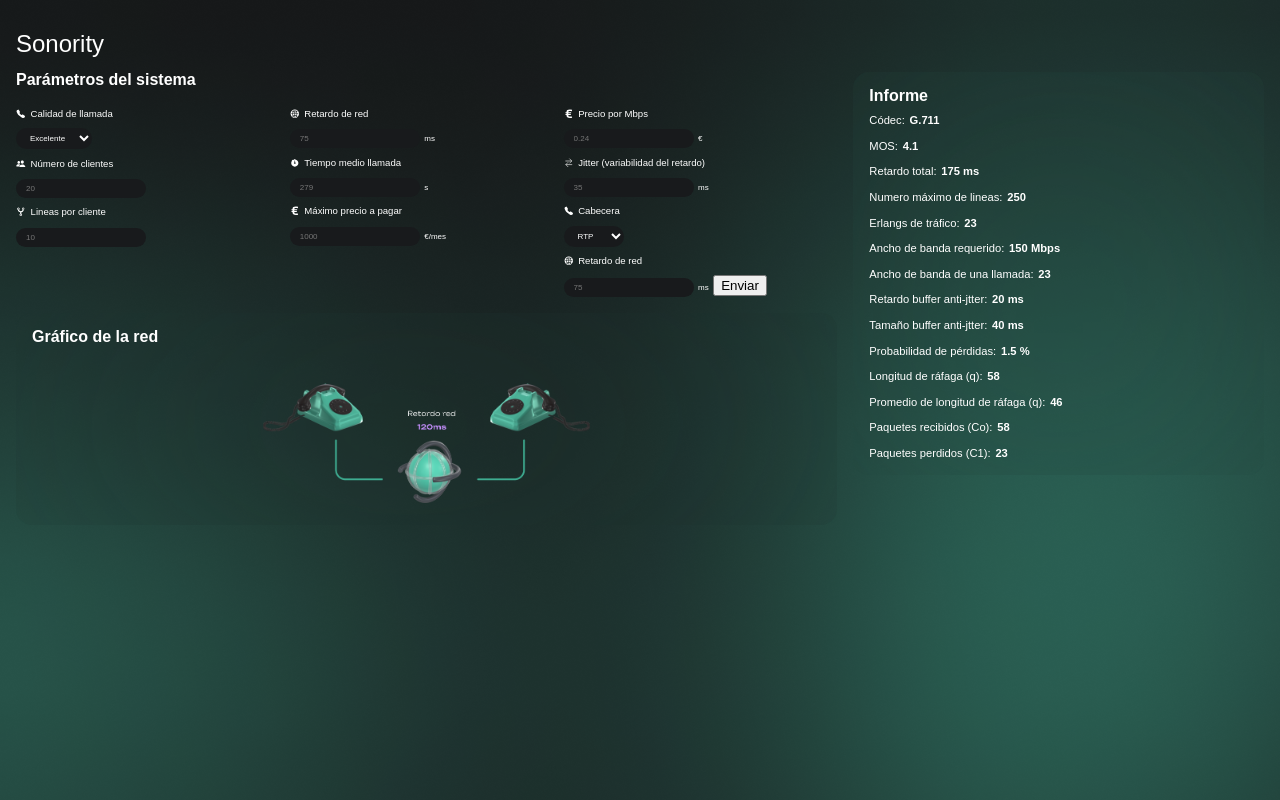
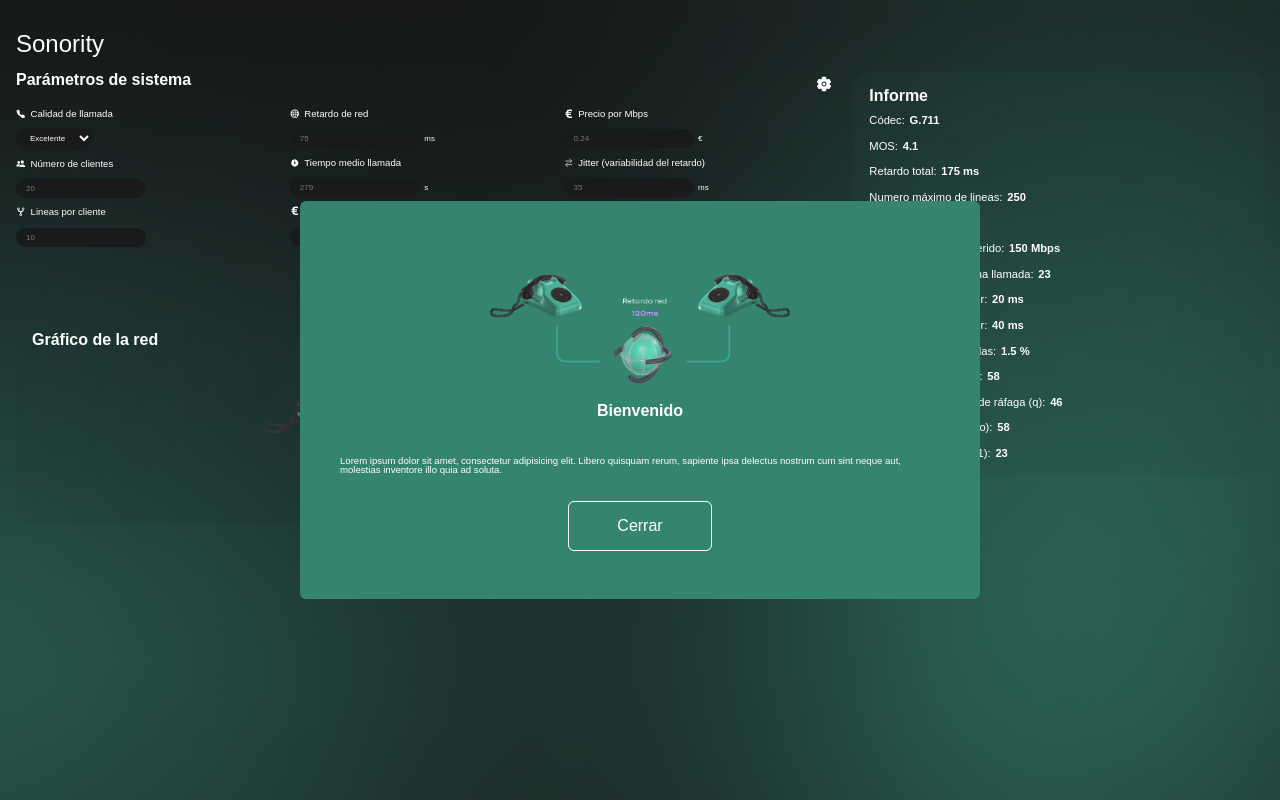
Before and after one commit to RodrigoGarciaLeon/SonorityApp, a plain HTML site: page frontend/index.html in a window 1280 px wide. Drawn offline with nearby package versions, Linux system fonts and the light colour scheme; a web font is replaced by a local one.

```diff
--- a/frontend/app.js
+++ b/frontend/app.js
@@ -1,3 +1,5 @@
+
+// Establecer la conexión WebSocket
 const ws = new WebSocket("ws://127.0.0.1:8082");
 
 ws.onopen = () => {
@@ -7,8 +9,8 @@ ws.onopen = () => {
 ws.onmessage = (event) => {
   console.log("Mensaje recibido:", event.data);
 
-    // Mostrar el resultado en el elemento con ID 'codec-result'
-    document.getElementById("codec-result").textContent = event.data;
+  // Mostrar el resultado de la raíz cuadrada en el elemento con id 'total-delay-result'
+  document.getElementById("total-delay-result").textContent = event.data + " ms";
 };
 
 ws.onclose = () => {
@@ -19,12 +21,14 @@ ws.onerror = (error) => {
   console.error("Error en WebSocket:", error);
 };
 
+// Función para enviar el retardo de red al servidor WebSocket
 function sendNetworkDelay() {
   const networkDelayInput = document.getElementById("network_delay").value;
 
   // Verificar que el WebSocket está abierto antes de enviar el mensaje
   if (ws.readyState === WebSocket.OPEN) {
-        ws.send(networkDelayInput);
+    ws.send(networkDelayInput);  // Enviar el valor del retardo de red
+    console.log("Enviado al servidor:", networkDelayInput);
   } else {
     console.error("WebSocket no está conectado");
   }
--- a/frontend/index.html
+++ b/frontend/index.html
@@ -11,6 +11,7 @@
       rel="stylesheet"
     />
     <script src="./app.js" defer></script>
+    <script src="js/main.js" defer></script>
     <title>Sonority</title>
   </head>
   <body>
@@ -18,7 +19,12 @@
     <div id="main-grid">
       <div id="left-grid">
         <section id="input-parameters">
-          <h2>Parámetros del sistema</h2>
+          <div id="title-and-codec">
+            <h2>Parámetros de sistema</h2>
+            <div id="add-codec-btn">
+              <ion-icon name="settings" id="add-codec" class="add-codec-icon"></ion-icon>
+            </div>
+          </div>
           <div id="input-parameters-grid">
             <div class="input-column">
               <div class="input-block">
@@ -168,5 +174,17 @@
       src="https://unpkg.com/ionicons@7.1.0/dist/ionicons/ionicons.esm.js"
     ></script>
     <script nomodule src="https://unpkg.com/ionicons@7.1.0/dist/ionicons/ionicons.js"></script>
-  </body>
+
+   <section class = "modal modal--show">
+    <div class=" modal_container">
+      <img src = "img/network_graph.png" class = modal_img>
+      <h2 class = "moddla__tittle"> Bienvenido</h2>
+      <p class = "modal__paragrpah"> Lorem ipsum dolor sit amet, consectetur adipisicing elit. Libero quisquam rerum, sapiente ipsa delectus nostrum cum sint neque aut, molestias inventore illo quia ad soluta.
+      </p>
+      <a href = "a" class= "modal__close"> Cerrar </a>
+    </div>
+   </section>
+
+
+ </body>
 </html>
--- /dev/null
+++ b/frontend/js/main.js
@@ -0,0 +1,16 @@
+const openModal = document.querySelector('.add-codec-icon');
+const modal = document.querySelector('.modal');
+const closeModal = document.querySelector('.modal__close')
+
+openModal.addEventListener('click', (e)=>{
+    e.preventDefault();
+    modal.classList.add('modal--show');
+
+});
+
+
+closeModal.addEventListener('click', (e)=>{
+    e.preventDefault();
+    modal.classList.remove('modal--show');
+
+});
--- a/frontend/styles.css
+++ b/frontend/styles.css
@@ -51,7 +51,6 @@ select,input{
   font-size: .5rem;
   padding: 5px 10px;
   font-family: inherit;
-  font-weight:200;
 }
 
 input:focus, select:focus{
@@ -73,6 +72,21 @@ ol, ul {
   row-gap: 1rem;
   display: flex;
   flex-direction: column;
+}
+
+#title-and-codec{
+  display: flex;
+  justify-content: space-between;
+  align-items: center;
+
+}
+
+#add-codec-btn>ion-icon{
+  font-size: 1rem;
+}
+
+#add-codec-btn:hover{
+  opacity: 70%;
 }
 
 #input-parameters-grid{
@@ -108,8 +122,8 @@ ion-icon{
   margin: 0;
   backdrop-filter: blur(200px);
   border-radius: 1rem;
-  align-items: center;
-  justify-items: center;
+  display: flex;
+  flex-direction: column;
 }
 
 #results>p{
@@ -127,3 +141,93 @@ ion-icon{
   margin-left: .3rem;
   font-weight: bold;
 }
+
+button{
+  background-color: #40C3A3;
+  color: white;
+  border: none;
+  border-radius: 30rem;
+  padding: .3rem .5rem;
+  font-family: inherit;
+}
+
+
+
+#send-button{
+  width: 7rem;
+  justify-self: right;
+}
+
+.modal{
+  position: fixed;
+  top: 0;
+  left: 0;
+  right: 0;
+  bottom: 0;
+  display: flex;
+  opacity: 0;
+  pointer-events: none;
+  transition: opacity .6s .9s;
+  --transform: translateY(-100vh);
+  --transition: transform .8s;
+}
+
+.modal--show{
+ opacity: 1;
+ pointer-events: unset;
+ transition: opacity .6s;
+ --transform: translateY(0);
+ --transition: transform .8s .8s;
+
+}
+
+.modal__tittle{
+  font-size: 2.5rem;
+}
+
+.modal_paragraph{
+  margin-bottom:10px ;
+}
+
+.modal_img{
+  width: 90%;
+  max-width: 300px;
+
+}
+
+.modal__close{
+  text-decoration: none;
+  color: #fff;
+  background-color:#358470;
+  padding: 1em 3em;
+  border: 1px solid;
+  border-radius: 6px;
+  display: inline-block;
+  font-weight: 300;
+  transition: background-color .3s;
+
+
+}
+
+.modal__close:hover{
+  color:#358470;
+  background-color: #fff;
+}
+
+.modal_container{
+  margin: auto;
+  width: 90%;
+  max-width: 600px;
+  max-height: 90%;
+  background-color: #358470;
+  border-radius: 6px;
+  padding: 3em 2.5em ;
+  display: grid;
+  gap: 1em;
+  place-items: center;
+  grid-auto-columns: 100%;
+  transform: var(--transform);
+  transition: var(--transition);
+
+
+}
```
Lines whose indentation alone changed are shown as unchanged.
